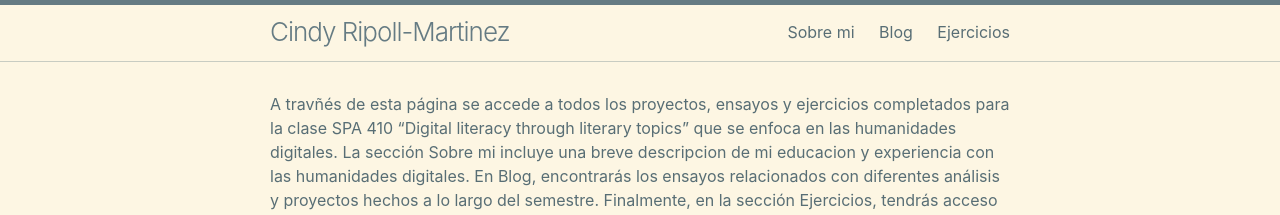
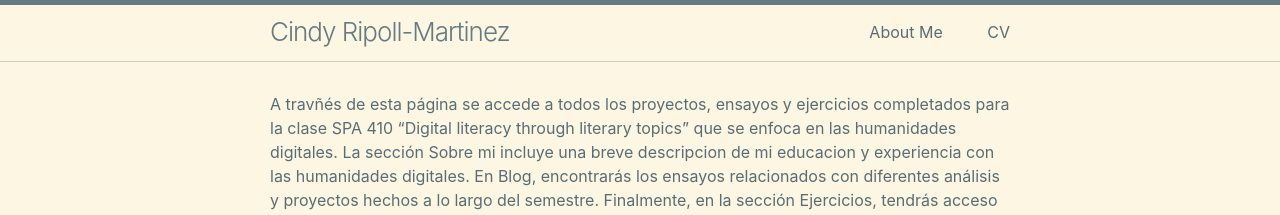
Before and after one commit to cindyripollm/cindyripollm.github.io, a Jekyll site: the page built from index.md, in a window 1280 px wide. Shown: the top 215 px of the page. Built offline with Jekyll 4.4.1, drawn with Linux system fonts in a browser that asks for light colours.

Commit message:
Update header.html

```diff
--- a/_includes/header.html
+++ b/_includes/header.html
@@ -18,9 +18,9 @@
         </label>
 
         <div class="trigger">
-          <a class="page-link" href="/sobre_mi/">Sobre mi</a>
-          <a class="page-link" href="/blog/">Blog</a>
-          <a class="page-link" href="/ejercicios/">Ejercicios</a>
+          <a class="page-link" href="/about_me/">About Me</a>
+          <a class="page-link" href="/Projects/"></a>
+          <a class="page-link" href="/CV/">CV</a>
         </div>
       </nav>
     {%- endif -%}
```
